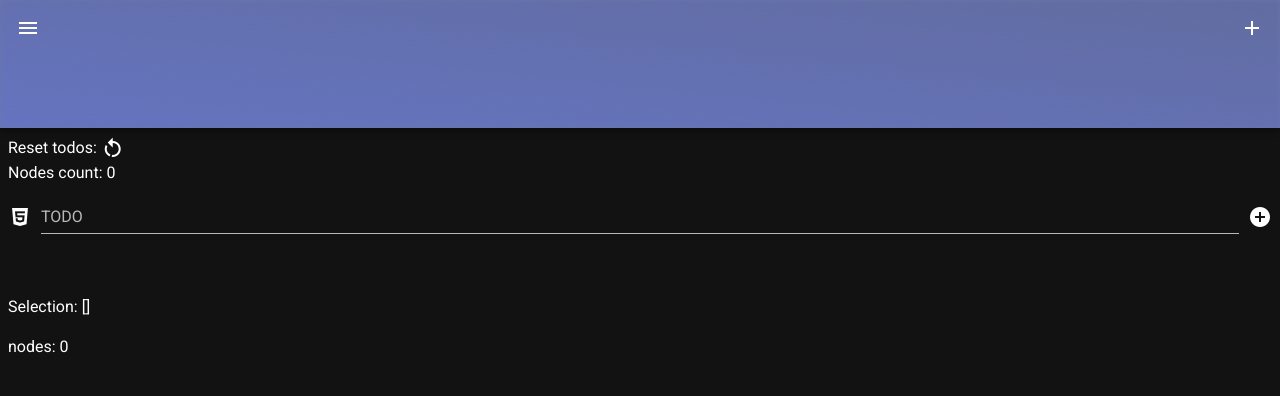
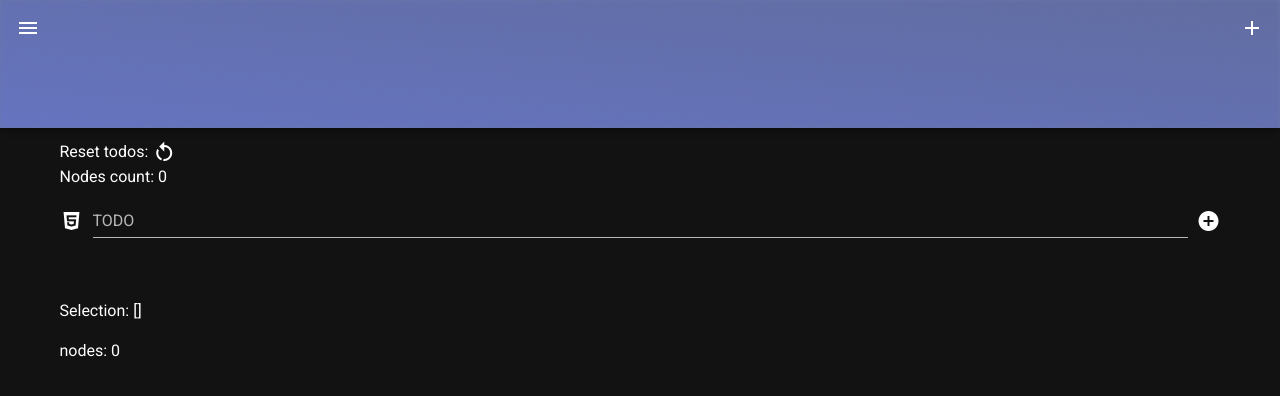
Before and after one commit to alisacorporation/todo-ctf, a Vue app: page / in a window 1280 px wide. Shown: the top 396 px of the page. Built offline with nearby package versions, Linux system fonts and the light colour scheme.

Commit message:
fix(App.vue): add v-container

```diff
--- a/src/App.vue
+++ b/src/App.vue
@@ -1,11 +1,11 @@
 <template>
-  <v-app id="inspire">
+  <v-app>
     <Navigation />
     <Header />
     <v-main>
-      <div class="pa-2">
+      <v-container>
         <router-view />
-      </div>
+      </v-container>
     </v-main>
   </v-app>
 </template>
```
